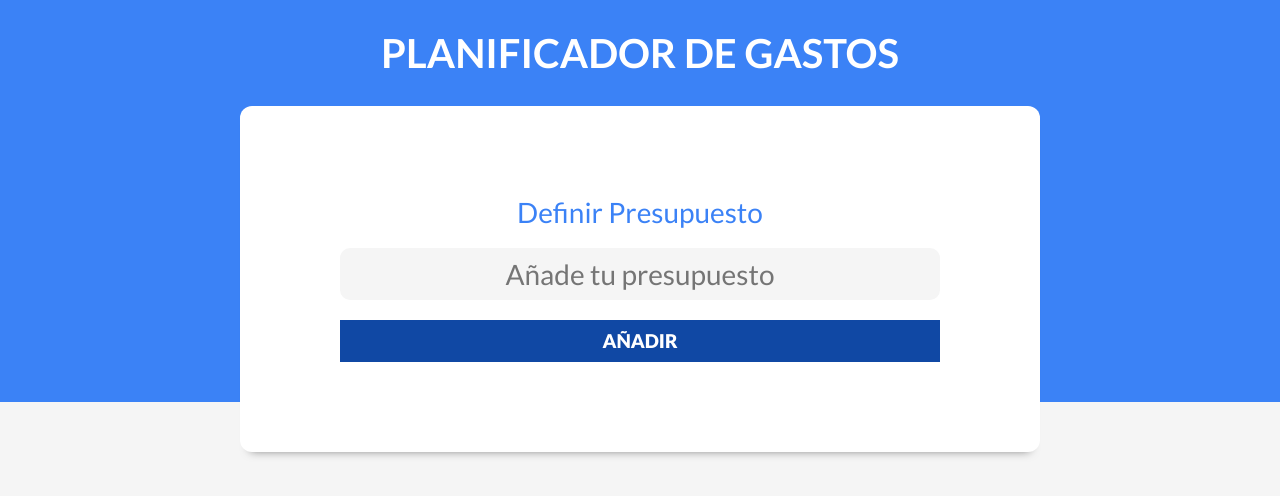
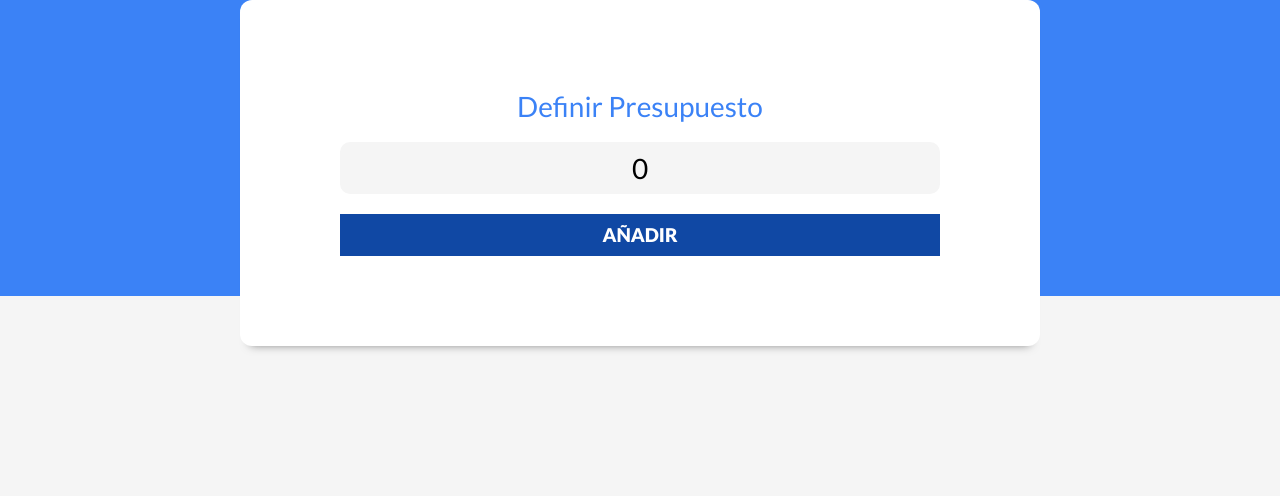
Before and after one commit to alexandermorales38/Control-de-Gastos-en-React, a React (Vite) app: page / in a window 1280 px wide. Shown: the top 496 px of the page. Built offline with nearby package versions, Linux system fonts and the light colour scheme.

Commit message:
Trabajando Formulario

```diff
--- a/src/App.jsx
+++ b/src/App.jsx
@@ -4,10 +4,14 @@
 
 function App() {
 
+    const [presupuesto, setPresupuesto] = useState (0);
 
   return (
       <div>
-        <Header/>
+        <Header
+          presupuesto={presupuesto}
+          setPresupuesto={setPresupuesto}
+        />
       </div>
   )
 
--- a/src/Components/Header.jsx
+++ b/src/Components/Header.jsx
@@ -1,11 +1,13 @@
 import React from 'react'
 import NuevoPresupuesto from './NuevoPresupuesto'
 
-const Header = () => {
+const Header = ({presupuesto, setPresupuesto}) => {
   return (
     <header>
-      <h1>Planificador de Gastos</h1>
-      <NuevoPresupuesto/>
+      <NuevoPresupuesto
+        presupuesto={presupuesto}
+        setPresupuesto={setPresupuesto}
+      />
     </header>
   )
 }
--- a/src/Components/NuevoPresupuesto.jsx
+++ b/src/Components/NuevoPresupuesto.jsx
@@ -1,6 +1,6 @@
 import React from 'react'
 
-const NuevoPresupuesto = () => {
+const NuevoPresupuesto = ({presupuesto, setPresupuesto}) => {
             return (
 
                 <div className='contenedor-presupuesto contenedor sombra'>
@@ -15,6 +15,8 @@
                                 className='nuevo-presupuesto'
                                 type="text"
                                 placeholder="Añade tu presupuesto"
+                                value={presupuesto}
+                                onChange={(e) => setPresupuesto(e.target.value)}
 
                             />
                         </div>
```
